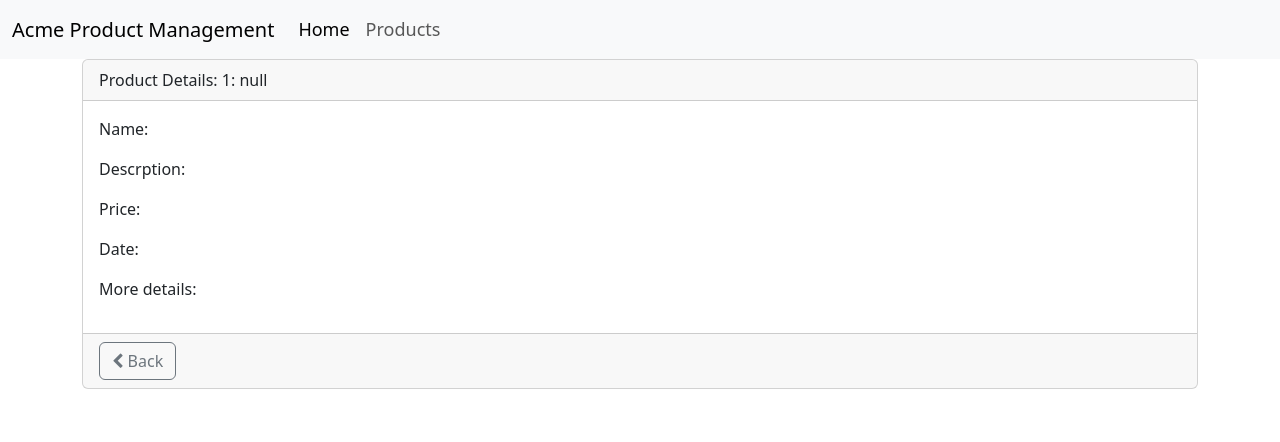
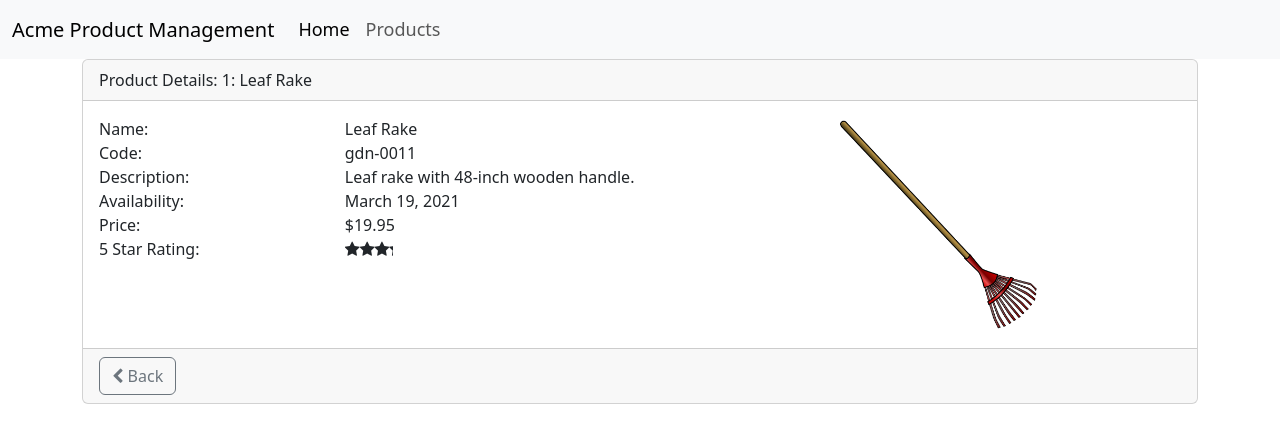
Before and after one commit to Jmucheke/Acme-Product-Management, an Angular app: page /products/1 in a window 1280 px wide. Shown: the top 442 px of the page. Built offline with nearby package versions, Linux system fonts and the light colour scheme.

Commit message:
Finished working on the ACME Product Management app and debugged several errors

```diff
--- a/src/app/home/welcome.component.html
+++ b/src/app/home/welcome.component.html
@@ -17,7 +17,8 @@
 
       <div class="text-center">@muchekejesse</div>
       <div class="text-center">
-        <a target="_blank"  href="https://www.linkedin.com/in/jesse-mucheke-496533213/">LinkedIn</a>
+        <a target="_blank"
+           href="https://www.linkedin.com/in/jesse-mucheke-496533213/">LinkedIn</a>
       </div>
     </div>
   </div>
--- a/src/app/products/product-detail/product-detail.component.html
+++ b/src/app/products/product-detail/product-detail.component.html
@@ -3,12 +3,47 @@
     {{pageTitle + ': ' + product?.productName}}
   </div>
 
-  <div class="card-body">
-    <p>Name: </p>
-    <p>Descrption: </p>
-    <p>Price: </p>
-    <p>Date: </p>
-    <p>More details: </p>
+  <div class='card-body'
+       *ngIf='product'>
+    <div class='row'>
+      <div class='col-md-8'>
+        <div class='row'>
+          <div class='col-md-4'>Name:</div>
+          <div class='col-md-8'>{{product.productName}}</div>
+        </div>
+        <div class='row'>
+          <div class='col-md-4'>Code:</div>
+          <div class='col-md-8'>{{product.productCode | lowercase}}</div>
+        </div>
+        <div class='row'>
+          <div class='col-md-4'>Description:</div>
+          <div class='col-md-8'>{{product.description}}</div>
+        </div>
+        <div class='row'>
+          <div class='col-md-4'>Availability:</div>
+          <div class='col-md-8'>{{product.releaseDate}}</div>
+        </div>
+        <div class='row'>
+          <div class='col-md-4'>Price:</div>
+          <div class='col-md-8'>{{product.price|currency:'USD':'symbol'}}</div>
+        </div>
+        <div class='row'>
+          <div class='col-md-4'>5 Star Rating:</div>
+          <div class='col-md-8'>
+            <pm-star [rating]='product.starRating'>
+            </pm-star>
+          </div>
+        </div>
+      </div>
+
+      <div class='col-md-4'>
+        <img class='center-block img-responsive'
+             [style.width.px]='200'
+             [style.margin.px]='2'
+             [src]='product.imageUrl'
+             [title]='product.productName'>
+      </div>
+    </div>
   </div>
 
   <div class="card-footer">
--- a/src/app/products/product-detail/product-detail.component.ts
+++ b/src/app/products/product-detail/product-detail.component.ts
@@ -2,11 +2,14 @@ import { ProductService } from './../product-list/services/product.service';
 import { IProduct } from './../../interface';
 import { Component, OnInit } from '@angular/core';
 import { ActivatedRoute, Router } from '@angular/router';
+import { StarComponent } from 'src/app/shared/star.component';
+import { FormsModule } from '@angular/forms';
+import { CommonModule } from '@angular/common';
 
 @Component({
   selector: 'pm-product-detail',
   standalone: true,
-  imports: [],
+  imports: [StarComponent, FormsModule, CommonModule],
   templateUrl: './product-detail.component.html',
   styleUrls: ['./product-detail.component.css']
 })
@@ -14,20 +17,32 @@ export class ProductDetailComponent implements OnInit {
 
   pageTitle: string = 'Product Details';
   product: IProduct | undefined;
+  errorMessage = '';
 
-  constructor(private route: ActivatedRoute, private router: Router, private productService:ProductService) { }
+  constructor(private route: ActivatedRoute, private router: Router, private productService: ProductService) { }
 
-  onBack():void{
+
+
+  ngOnInit(): void {
+    const id = Number(this.route.snapshot.paramMap.get('id'));
+    if (id) {
+      this.getProduct(id);
+    }
+
+    this.pageTitle += `: ${id}`
+  }
+
+  getProduct(id:number):void{
+    this.productService.getProduct(id).subscribe({
+      next:product => this.product = product,
+      error:err=> this.errorMessage = err
+    });
+  }
+
+  // this.productService.get
+  onBack(): void {
     this.router.navigate(['/products']);
 
   }
 
-  ngOnInit(): void {
-    const id = Number(this.route.snapshot.paramMap.get('id'));
-    this.pageTitle += `: ${id}`
-
-
-    // this.productService.get
-  }
-
 }
--- a/src/app/products/product-list/services/product.service.ts
+++ b/src/app/products/product-list/services/product.service.ts
@@ -1,7 +1,7 @@
 import { HttpClient, HttpErrorResponse } from '@angular/common/http';
 import { Injectable } from "@angular/core";
 import { IProduct } from "src/app/interface";
-import { Observable, catchError, tap, throwError } from 'rxjs';
+import { Observable, catchError, filter, map, tap, throwError } from 'rxjs';
 
 @Injectable({
   providedIn: 'root'
@@ -19,12 +19,20 @@ export class ProductService {
     );
   }
 
-  // getOneProduct(id:number): IProduct[]{
-  //   return this.http.get(this.productUrl).pipe(
-  //     // tap(data)
+  // getOneProduct(id:number): Observable<IProduct>{
+  //   return this.http.get<IProduct[]>(this.productUrl).pipe(
+  //     map(products => products.find(product => product.productId === id)),
+  //     filter(product => !!product),
+  //     catchError(this.handleError)
   //   )
 
   // }
+
+  getProduct(id:number): Observable<IProduct | undefined>{
+    return this.getProducts().pipe(
+      map((products: IProduct[]) => products.find(p => p.productId ===id))
+    )
+  }
 
   private handleError(err: HttpErrorResponse) {
     let errorMessage = '';
```
Also changed, not shown: src/app/products/product-list/product-list.component.ts (line endings or trailing spaces).
